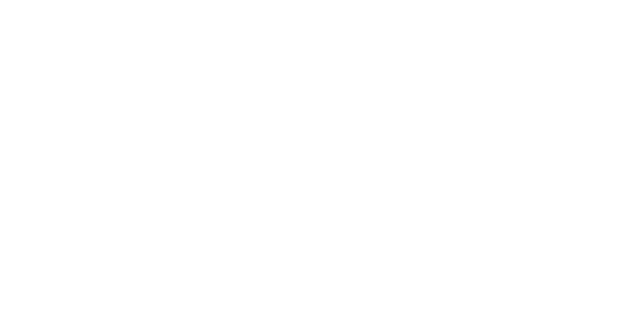
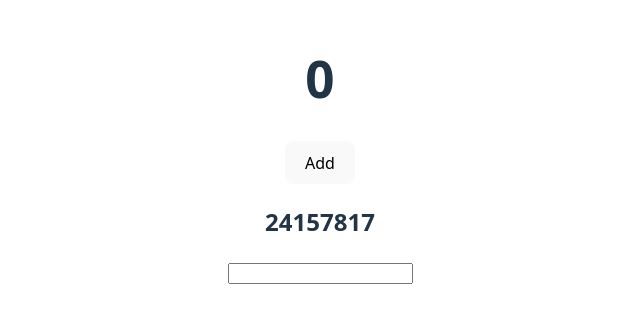
Before and after one commit to Aaronmcnulty/typescript-tutorial, a React (Vite) app in the folder src/lesson13/: page / in a window 1280 px wide. Shown: the part 250-572 px from the top of the page, without its empty margins (320-960 px from the left). Built offline with nearby package versions, Linux system fonts and the light colour scheme.

Commit message:
Feat: configure various react hooks with examples of their uses.

```diff
--- a/src/lesson13/src/App.tsx
+++ b/src/lesson13/src/App.tsx
@@ -1,13 +1,64 @@
 
+import { useState, useEffect, useCallback, useMemo, useRef, MouseEvent, KeyboardEvent} from 'react'
 import './App.css'
+
+interface User {
+  id: number,
+  username: string
+}
+
+//An expensive calculation for the 'useMemo' example.
+type fibFunc = (n: number) => number
+
+const fib: fibFunc = (n) => {
+  if(n < 2) return n
+  return fib(n - 1 ) + fib(n - 2)
+}
+
+const myNum: number = 37
+
+//End of expensive calculation example.
 
 function App() {
 
+const [count, setCount] = useState<number>(0)
+const [users, setUsers] = useState<User[] | null>(null)
+
+//useRef to use a ref inside the component.
+const inputRef = useRef<HTMLInputElement>(null)
+console.log(inputRef?.current)
+console.log(inputRef?.current?.value)
+
+useEffect(() => {
+  console.log('mounting')
+  console.log('Users:', users)
+
+  return () => console.log('unmounting')
+}, [users])
+
+//Useful for functions we dont want to keep reloading on render.
+const addTwo = useCallback((e: MouseEvent<HTMLButtonElement> | KeyboardEvent<HTMLButtonElement>): void => setCount(prev => prev + 2), [])
+
+/*
+Used on functions that are 'expensive calculations' and slow down the app overall.
+The first time it runs it will take time to calculate but as it is memoised the next
+time the component rerenders it pulls the answer from useMemo
+*/
+const result = useMemo<number>(() => fib(myNum),[myNum])
+
+/*
+
+*/
+
+
 
   return (
-    <>
-
-    </>
+    <div>
+      <h1>{count}</h1>
+      <button onClick={addTwo}>Add</button>
+      <h2>{result}</h2>
+      <input type="text" ref={inputRef}></input>
+    </div>
   )
 }
 
--- a/src/lesson13/tsconfig.app.json
+++ b/src/lesson13/tsconfig.app.json
@@ -10,7 +10,7 @@
     /* Bundler mode */
     "moduleResolution": "bundler",
     "allowImportingTsExtensions": true,
-    "verbatimModuleSyntax": true,
+    "verbatimModuleSyntax": false,
     "moduleDetection": "force",
     "noEmit": true,
     "jsx": "react-jsx",
@@ -19,7 +19,7 @@
     "strict": true,
     "noUnusedLocals": true,
     "noUnusedParameters": true,
-    "erasableSyntaxOnly": true,
+    "erasableSyntaxOnly": false,
     "noFallthroughCasesInSwitch": true,
     "noUncheckedSideEffectImports": true
   },
```
